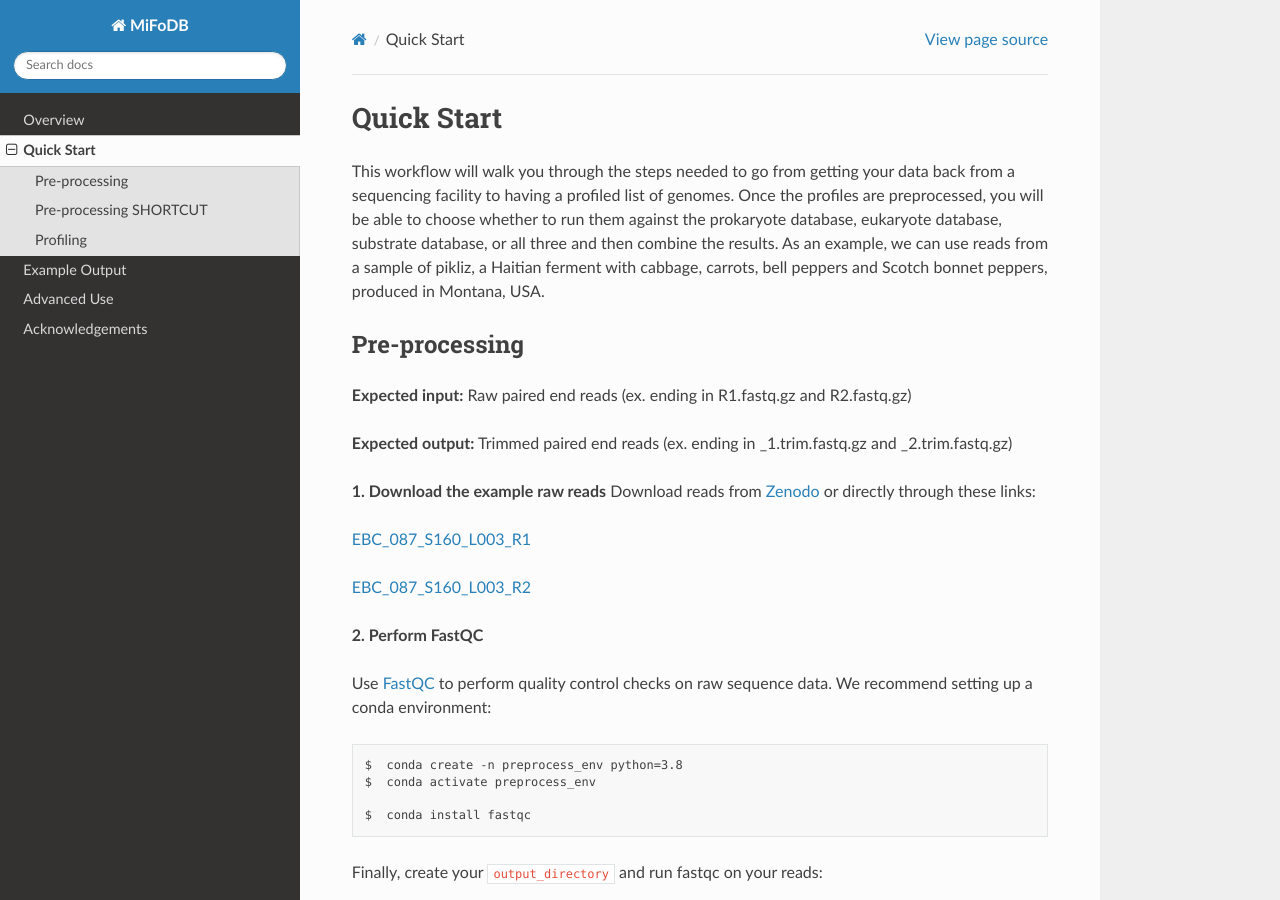
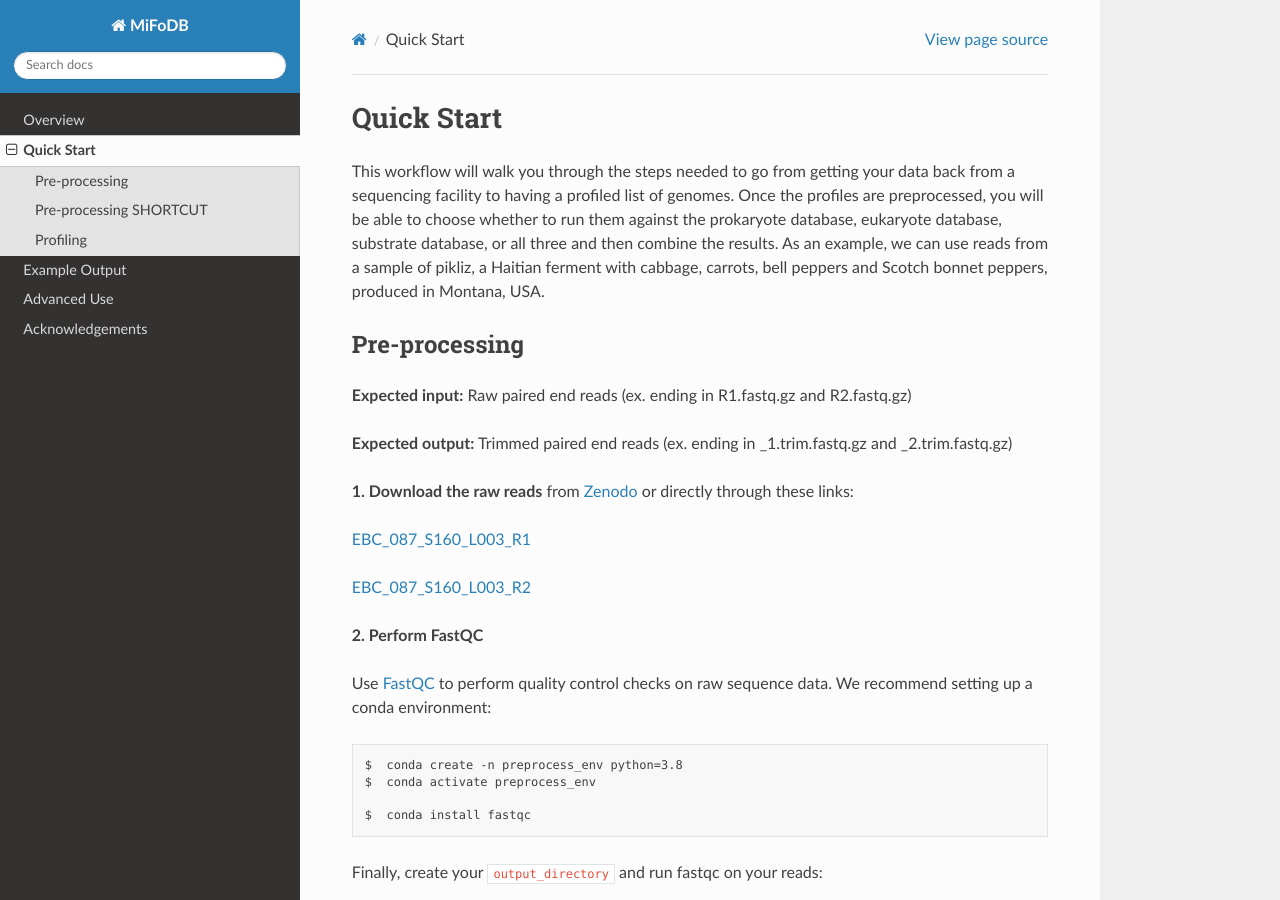
Before and after one commit to elisacaffrey/MiFoDB, a Sphinx documentation site: the page built from docs/source/quick_start.rst, in a window 1280 px wide and 900 px high. Built offline with Sphinx 7.4.7 and the Read the Docs theme 2.0.0, drawn with Linux system fonts in a browser that asks for light colours.

Commit message:
Update quick_start.rst

```diff
--- a/docs/source/quick_start.rst
+++ b/docs/source/quick_start.rst
@@ -11,8 +11,7 @@
 
 **Expected output:** Trimmed paired end reads (ex. ending in _1.trim.fastq.gz and _2.trim.fastq.gz)
 
-**1. Download the example raw reads**
-Download reads from `Zenodo <https://zenodo.org/records/10881265>`_ or directly through these links:
+**1. Download the raw reads** from `Zenodo <https://zenodo.org/records/10881265>`_ or directly through these links:
 
 `EBC_087_S160_L003_R1 <https://zenodo.org/records/10881265/files/EBC_087_S160_L003_R1.fastq.gz?download=1>`_
 
```
